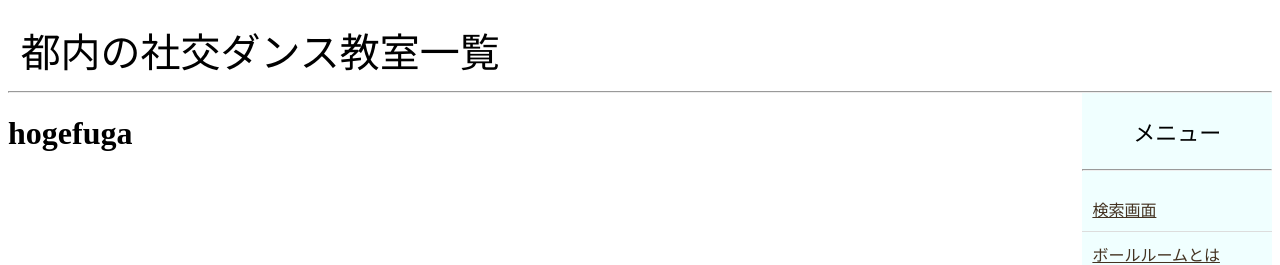
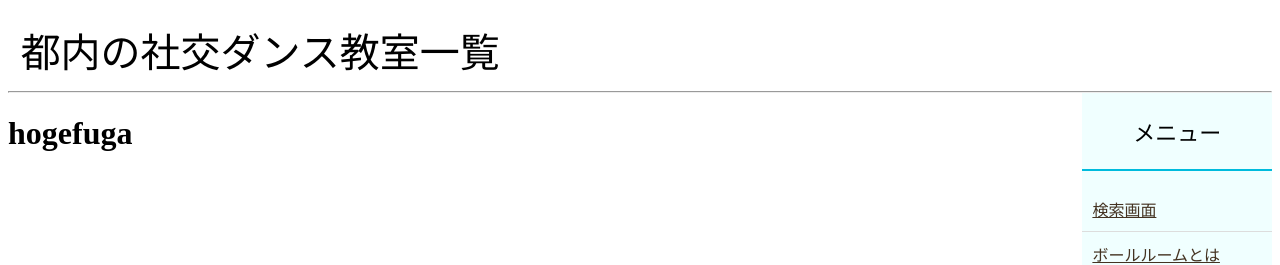
Before and after one commit to morimori-coder/summary-site, a React (Create React App) app: page /test in a window 1280 px wide. Shown: the top 265 px of the page. Built offline with nearby package versions, Linux system fonts and the light colour scheme.

Commit message:
サブメニューのUI更新

```diff
--- a/src/components/Default/SideMenu/menuBar.css
+++ b/src/components/Default/SideMenu/menuBar.css
@@ -3,8 +3,10 @@
     background-color: azure;
     height: 86vh;
 }
-.menu-bar hr{
-    color: #0bd;
+.hr-color{
+    height: 2px;
+    background-color: #0bd;
+    border: 0;
 }
 
 .sub-title{
--- a/src/components/Default/SideMenu/sideMenu.tsx
+++ b/src/components/Default/SideMenu/sideMenu.tsx
@@ -5,7 +5,7 @@ export const SideMenu = () => {
     return (
         <div className="menu-bar">
             <h3 className="sub-title">メニュー</h3>
-            <hr />
+            <hr className="hr-color"/>
             <ul className="sub-menu">
                 <li><a href="#">検索画面</a></li>
                 <li><a href="#">ボールルームとは</a></li>
```
